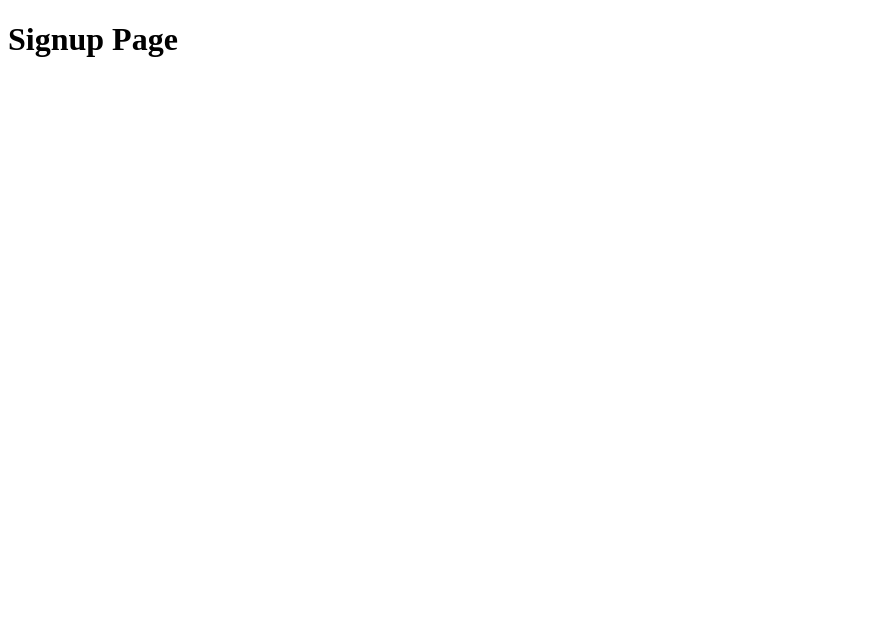
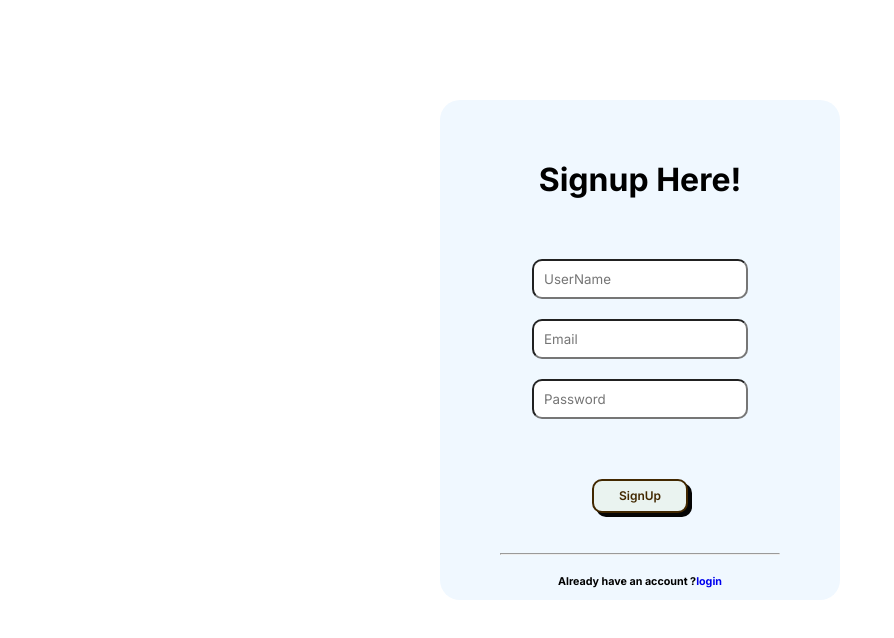
Before and after one commit to lakshdeep-s/snakes-sap, a website: page public/pages/signup.html in a window 1280 px wide. Shown: the whole page, without its empty margins (0-894 px from the left). Drawn offline with Linux system fonts and the light colour scheme.

Commit message:
created signup page

```diff
--- a/public/pages/signup.html
+++ b/public/pages/signup.html
@@ -5,11 +5,20 @@
 <head>
     <meta charset="UTF-8">
     <meta name="viewport" content="width=device-width, initial-scale=1.0">
-    <title>Snakes Sap | Create an Account</title>
+    <link rel="stylesheet" href="../../src/styles/signup.css">
+    <title>Create an Account</title>
 </head>
 
 <body>
-    <h1>Signup Page</h1>
+    <div id =signupform>
+        <h1><font face="futura">Signup Here!</font></h1><br><br><br>
+        <input  id="username"type="text" placeholder="UserName"><br><br>
+        <input id="email" type="email" placeholder="Email"><br><br>
+        <input id="password" type="password" placeholder="Password"><br><br><br><br>
+        <button id="signup-button" role="button">SignUp</button><br><br><br><hr><br>
+        <h6>Already have an account ?<a href="#">login</a></h6>
+        <div id="message" background-colour="yellow" color="black"></div>
+    </div>
 </body>
 
 </html>
--- a/src/styles/signup.css
+++ b/src/styles/signup.css
@@ -1 +1,57 @@
-@import "./global.css"
+@import "./global.css";
+*{
+    margin:0;
+    padding: 0;
+}
+#signupform{
+    width:400px;
+    height: 500px;
+    margin: 100px auto;
+    background-color: aliceblue;
+    padding: 60px;
+    border-radius: 20px ;
+    text-align: center;
+}
+
+body{
+    background-image: url("");
+}
+/* CSS */
+#signup-button {
+  background-color: #eaf3f0;
+  border: 2px solid #422800;
+  border-radius: 10px;
+  box-shadow: #050505 4px 4px 0 0;
+  color: #422800;
+  cursor: pointer;
+  display: inline-block;
+  font-weight: 600;
+  font-size: 12px;
+  padding: 0 18px;
+  line-height: 30px;
+  text-align: center;
+  text-decoration: none;
+  user-select: none;
+  -webkit-user-select: none;
+  touch-action: manipulation;
+}
+
+#signup-button:hover {
+  background-color: #fff;
+}
+
+#signup-button:hover:active {
+  box-shadow: #422800 2px 2px 0 0;
+  transform: translate(2px, 2px);
+}
+
+@media (min-width: 768px) {
+#signup-button{
+    min-width: 80px;
+    padding: 0 25px;
+  }
+}
+input{
+    padding: 10px;
+    border-radius: 10px;
+}
```
